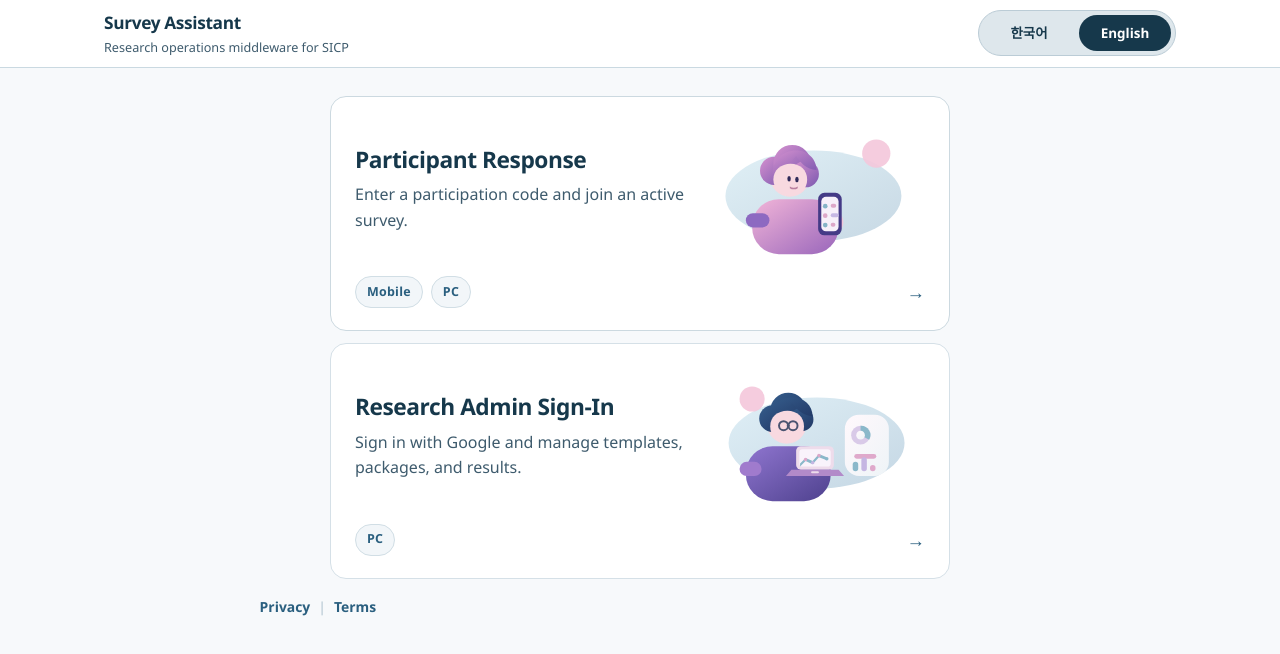
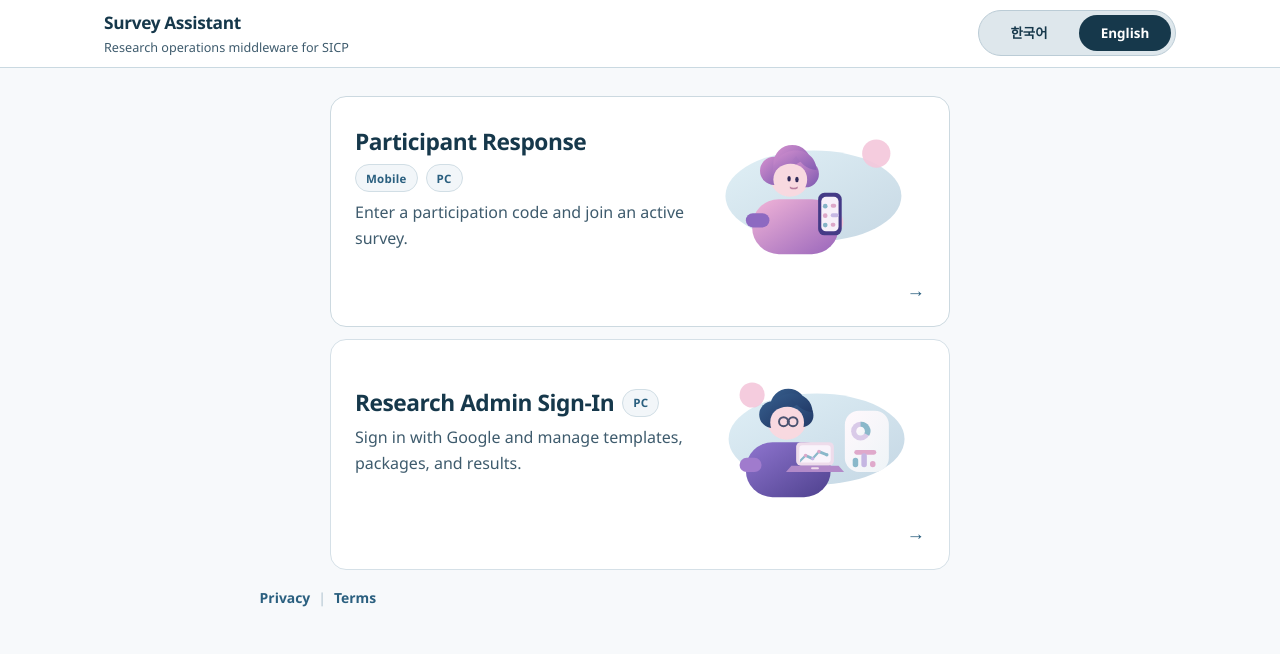
Before and after one commit to yes-U-can/survey-assistant, a Next.js app in the folder apps/web/: page /en in a window 1280 px wide. Shown: the top 654 px of the page. Built offline with nearby package versions, Linux system fonts and the light colour scheme; no server answers.

Commit message:
refactor: move device badges beside card titles

```diff
--- a/apps/web/src/app/[locale]/page.tsx
+++ b/apps/web/src/app/[locale]/page.tsx
@@ -73,7 +73,16 @@ export default async function LocaleHome({
             >
               <div className="sa-home-portal-card-layout">
                 <div className="sa-home-portal-main">
-                  <strong>{card.title}</strong>
+                  <div className="sa-home-portal-heading">
+                    <strong>{card.title}</strong>
+                    <div className="sa-home-portal-badges" aria-label={copy.deviceAria}>
+                      {card.devices.map((device) => (
+                        <span key={device} className="sa-home-device-badge">
+                          {device}
+                        </span>
+                      ))}
+                    </div>
+                  </div>
                   <p>{card.description}</p>
                 </div>
                 <div className="sa-home-portal-visual" aria-hidden="true">
@@ -85,13 +94,6 @@ export default async function LocaleHome({
                 </div>
               </div>
               <div className="sa-home-portal-meta">
-                <div className="sa-home-portal-badges" aria-label={copy.deviceAria}>
-                  {card.devices.map((device) => (
-                    <span key={device} className="sa-home-device-badge">
-                      {device}
-                    </span>
-                  ))}
-                </div>
                 <span className="sa-home-portal-arrow" aria-hidden="true">
                   →
                 </span>
--- a/apps/web/src/app/globals.css
+++ b/apps/web/src/app/globals.css
@@ -1707,6 +1707,13 @@ body::after {
   gap: 8px;
 }
 
+.sa-home-portal-heading {
+  display: flex;
+  align-items: center;
+  flex-wrap: wrap;
+  gap: 8px;
+}
+
 .sa-home-portal-visual {
   justify-self: end;
   width: min(220px, 100%);
@@ -1735,7 +1742,7 @@ body::after {
 .sa-home-portal-meta {
   display: flex;
   align-items: center;
-  justify-content: space-between;
+  justify-content: flex-end;
   gap: 12px;
 }
 
@@ -1743,6 +1750,12 @@ body::after {
   display: flex;
   flex-wrap: wrap;
   gap: 8px;
+}
+
+.sa-home-portal-heading .sa-home-device-badge {
+  min-height: 28px;
+  padding: 2px 10px;
+  font-size: 0.72rem;
 }
 
 .sa-home-device-badge {
```
Also changed, not shown: 1 other file (tests, documents, lock files or other folders).
